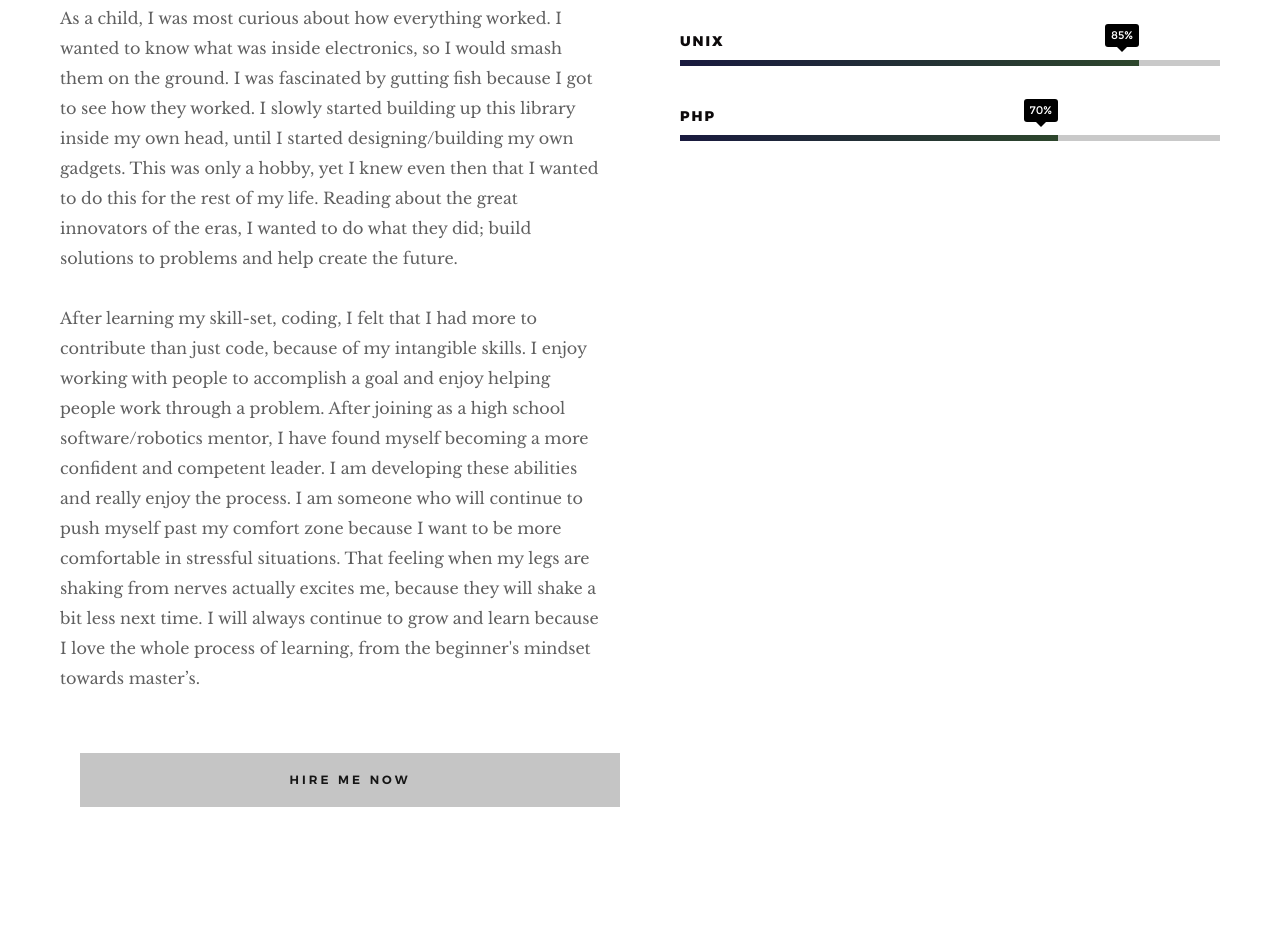
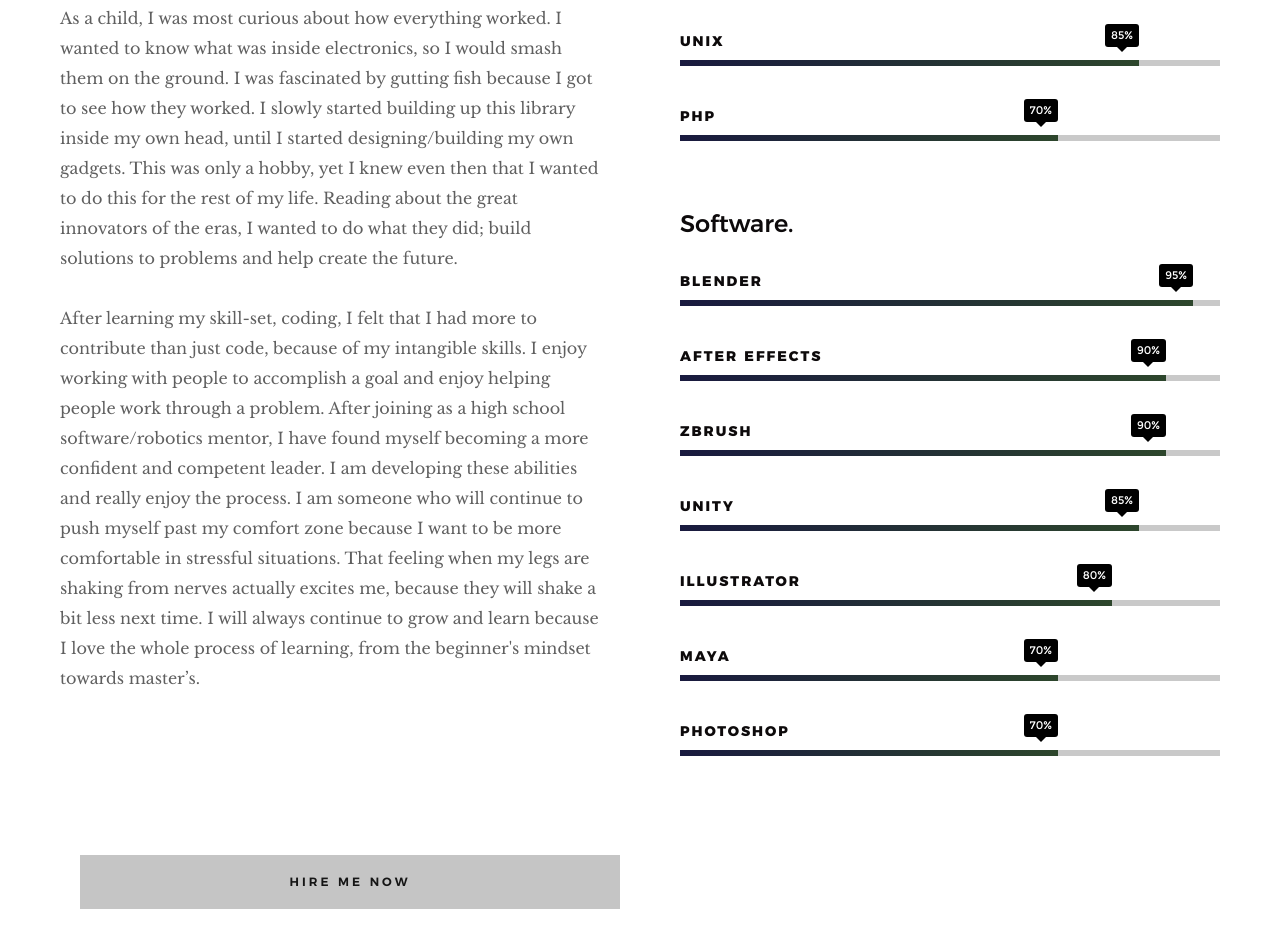
Before and after one commit to DStar1/techArt, a website: page index.html in a window 1280 px wide. Shown: the part 2554-3501 px from the top of the page. Drawn offline with Linux system fonts and the light colour scheme.

Commit message:
software skills update

```diff
--- a/index.html
+++ b/index.html
@@ -149,7 +149,7 @@
             </div>
 
             <div class="col-six tab-full right">
-                <h3>I've Got Some skills.</h3>
+                <h3>I've Got Some Skills.</h3>
 
                 <ul class="skill-bars">
                     <li>
@@ -179,6 +179,38 @@
                     <li>
                     <div class="progress percent70"><span>70%</span></div>
                     <strong>PHP</strong>
+                    </li>
+                </ul>
+                <h3>Software.</h3>
+
+                <ul class="skill-bars">
+                    <li>
+                    <div class="progress percent95"><span>95%</span></div>
+                    <strong>Blender</strong>
+                    </li>
+                    <li>
+                    <div class="progress percent90"><span>90%</span></div>
+                    <strong>After Effects</strong>
+                    </li>
+                    <li>
+                    <div class="progress percent90"><span>90%</span></div>
+                    <strong>Zbrush</strong>
+                    </li>
+                    <li>
+                    <div class="progress percent85"><span>85%</span></div>
+                    <strong>Unity</strong>
+                    </li>
+                    <li>
+                    <div class="progress percent80"><span>80%</span></div>
+                    <strong>Illustrator</strong>
+                    </li>
+                    <li>
+                    <div class="progress percent70"><span>70%</span></div>
+                    <strong>Maya</strong>
+                    </li>
+                    <li>
+                    <div class="progress percent70"><span>70%</span></div>
+                    <strong>Photoshop</strong>
                     </li>
                 </ul>
             </div>
```
